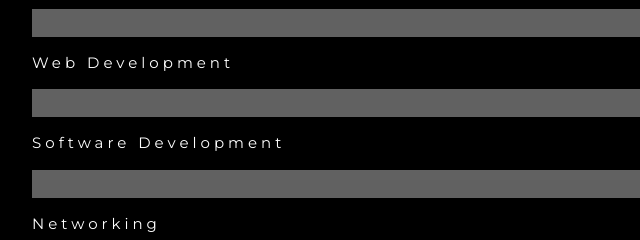
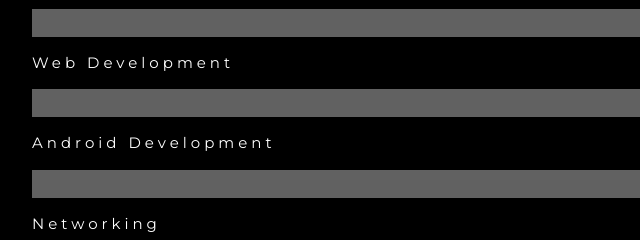
Before and after one commit to BatukeshwarVats/Batukeshwar, a plain HTML site: page index.html in a window 1280 px wide. Shown: the part 970-1210 px from the top of the page, 118-758 px from the left. Drawn offline with nearby package versions, Linux system fonts and the light colour scheme.

Commit message:
Update index.html

```diff
--- a/index.html
+++ b/index.html
@@ -88,7 +88,7 @@ body, h1,h2,h3,h4,h5,h6 {font-family: "Montserrat", sans-serif}
     <div class="w3-white">
       <div class="w3-dark-grey" style="height:28px;width:85%"></div>
     </div>
-    <p class="w3-wide">Software Development</p>
+    <p class="w3-wide">Android Development</p>
     <div class="w3-white">
       <div class="w3-dark-grey" style="height:28px;width:85%"></div>
     </div>
```
